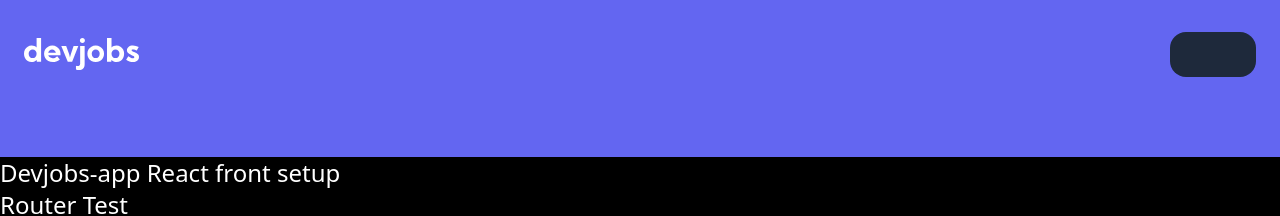
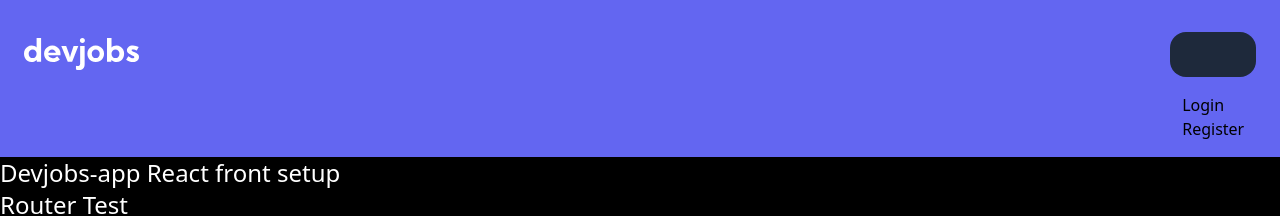
Before and after one commit to MikeeOo/rct.devjobs-app, a React (Vite) app: page / in a window 1280 px wide. Both pictures are taken after a click on the button 1213 px from the left and 54 px from the top of the page. Shown: the top 216 px of the page. Built offline with nearby package versions, Linux system fonts and the light colour scheme; some icons are missing.

Commit message:
created basic header popup menu

```diff
--- a/package.json
+++ b/package.json
@@ -10,15 +10,16 @@
         "preview": "vite preview"
     },
     "dependencies": {
-        "@types/react-router": "^5.1.20",
         "react": "^18.2.0",
         "react-dom": "^18.2.0",
         "react-icons": "^4.8.0",
-        "react-router-dom": "^6.11.2"
+        "react-router-dom": "^6.11.2",
+        "reactjs-popup": "^2.0.5"
     },
     "devDependencies": {
         "@types/react": "^18.0.28",
         "@types/react-dom": "^18.0.11",
+        "@types/react-router": "^5.1.20",
         "@typescript-eslint/eslint-plugin": "^5.57.1",
         "@typescript-eslint/parser": "^5.57.1",
         "@vitejs/plugin-react-swc": "^3.0.0",
--- a/src/App.tsx
+++ b/src/App.tsx
@@ -5,8 +5,7 @@ import Header from "./components/modules/Header";
 
 export default function App(): JSX.Element {
     return (
-        <div className="h-screen bg-black text-2xl text-white">
-            <Header />
+        <div className="h-screen bg-black text-white">
             <RouterProvider router={router} />
         </div>
     );
--- a/src/components/modules/Header.tsx
+++ b/src/components/modules/Header.tsx
@@ -1,4 +1,7 @@
-import { FaRegUserCircle, FiChevronDown } from "react-icons/all";
+import { Link } from "react-router-dom";
+import Popup from "reactjs-popup";
+import { FaRegUserCircle, FiChevronDown, FiChevronUp } from "react-icons/all";
+
 import Logo from "../../atoms/Logo";
 
 type Props = {};
@@ -7,10 +10,36 @@ export default function Header({}: Props): JSX.Element {
     return (
         <div className="flex items-center justify-between bg-indigo-500 px-6 pb-20 pt-8">
             <Logo />
-            <button className="flex items-center justify-between space-x-3 rounded-2xl bg-slate-800 px-4 py-3 text-lg">
-                <FaRegUserCircle size="1.3rem" />
-                <FiChevronDown size="1.3rem" />
-            </button>
+            <Popup
+                arrow={false}
+                closeOnDocumentClick
+                trigger={(open) => (
+                    <button className="flex items-center justify-between space-x-3 rounded-2xl bg-slate-800 px-4 py-3 text-lg">
+                        {open ? (
+                            <>
+                                <FaRegUserCircle size="1.3rem" />
+                                <FiChevronUp size="1.3rem" />
+                            </>
+                        ) : (
+                            <>
+                                <FaRegUserCircle size="1.3rem" />
+                                <FiChevronDown size="1.3rem" />
+                            </>
+                        )}
+                    </button>
+                )}
+            >
+                <nav className=" mt-4">
+                    <ul>
+                        <li className="">
+                            <Link to="/login">Login</Link>
+                        </li>
+                        <li>
+                            <Link to="/register">Register</Link>
+                        </li>
+                    </ul>
+                </nav>
+            </Popup>
         </div>
     );
 }
--- a/src/components/pages/HomePage.tsx
+++ b/src/components/pages/HomePage.tsx
@@ -1,10 +1,14 @@
 import { Link } from "react-router-dom";
+import Header from "../modules/Header";
 
 export default function HomePage(): JSX.Element {
     return (
-        <div className="text-2xl ">
-            <p>Devjobs-app React front setup</p>
-            <Link to="test">Router Test</Link>
-        </div>
+        <>
+            <Header />
+            <div className="text-2xl ">
+                <p>Devjobs-app React front setup</p>
+                <Link to="test">Router Test</Link>
+            </div>
+        </>
     );
 }
--- a/src/router.tsx
+++ b/src/router.tsx
@@ -8,9 +8,11 @@ export const router = createBrowserRouter([
         element: <HomePage />,
     },
     {
-        path: "/test",
-        element: (
-            <div className="h-screen bg-black text-2xl text-white">TEST</div>
-        ),
+        path: "/login",
+        element: <div>TEST Login</div>,
+    },
+    {
+        path: "/register",
+        element: <div>TEST Register</div>,
     },
 ]);
```
Also changed, not shown: src/atoms/Logo.tsx (+1 -1 lines).
